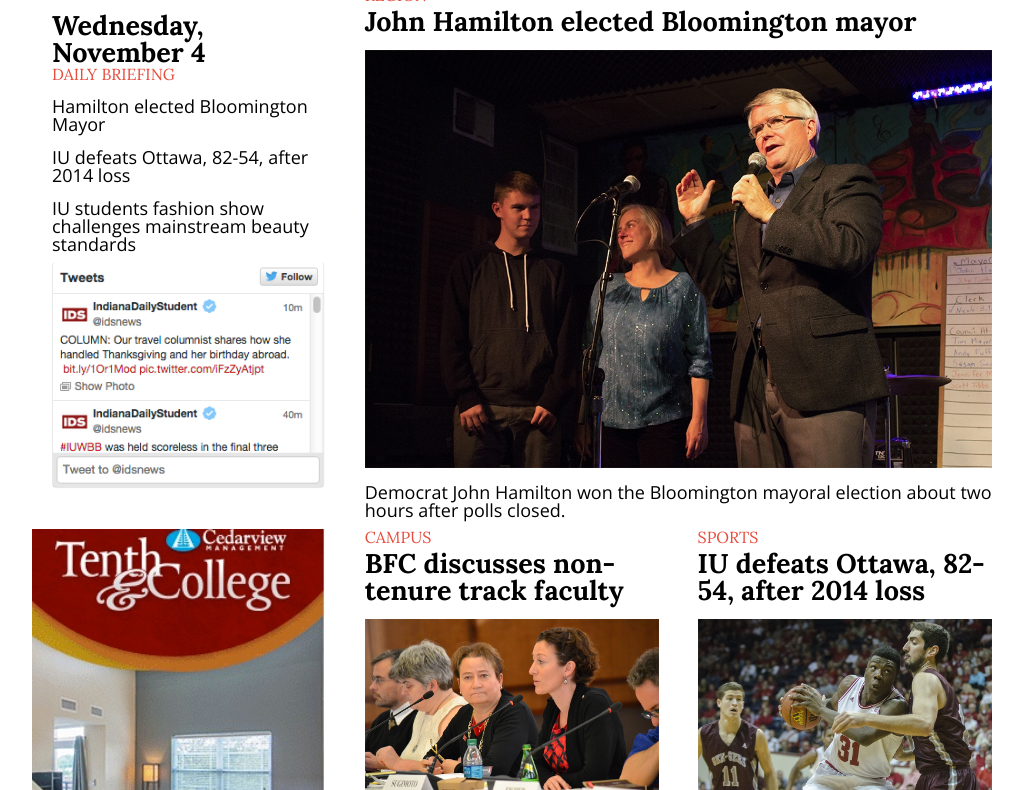
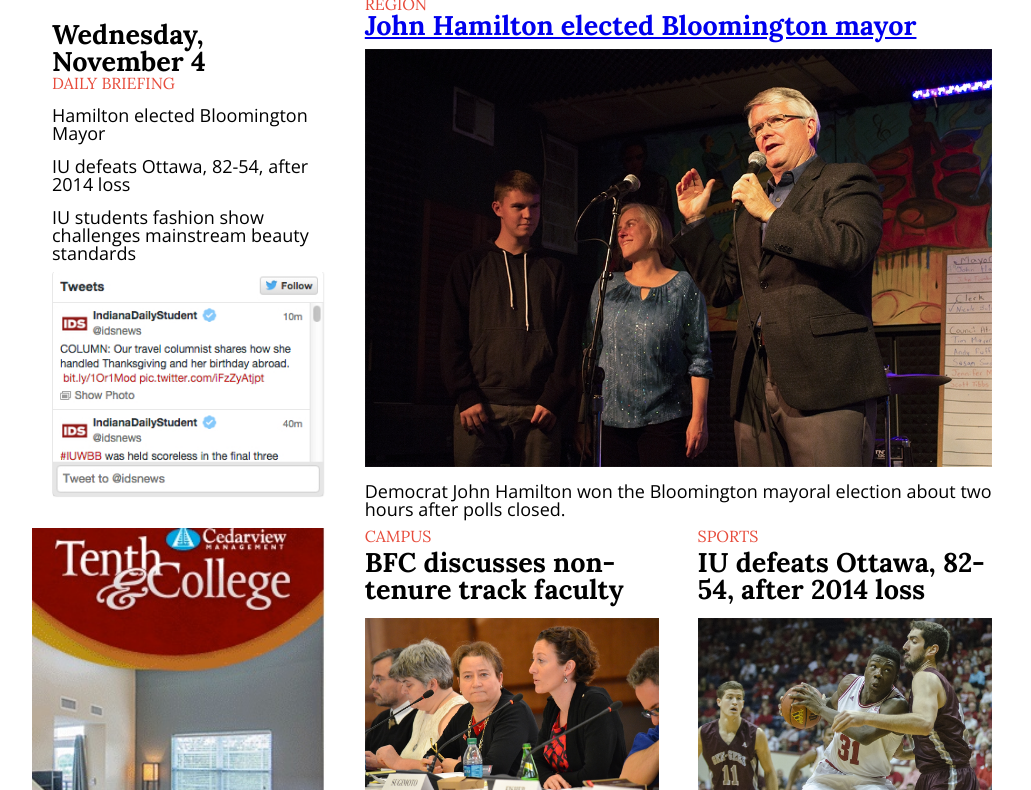
Before and after one commit to rmeert/news-redesign, a plain HTML site: page index.html in a window 1280 px wide. Shown: the part 249-1039 px from the top of the page, without its empty margins (128-1159 px from the left). Drawn offline with nearby package versions, Linux system fonts and the light colour scheme.

Commit message:
update 3

```diff
--- a/css/style.css
+++ b/css/style.css
@@ -49,6 +49,13 @@ h4 {
 	font-family: 'Open Sans', sans-serif;
 }
 
+a {
+	font-weight: bold;
+	font-size: 27px;
+	margin-top: 5px;
+	font-family: "Lora", serif;
+	font-weight: bold;
+}
 h5 {
 	font-weight: bold;
 	font-size: 27px;
--- a/index.html
+++ b/index.html
@@ -38,7 +38,7 @@
       <div class="box eight columns">
         <span> Region </span>
         <div class="photo"></div>
-          <h5> John Hamilton elected Bloomington mayor<h5>
+          <a href="http://rmeert.github.io/news-redesign-article/">John Hamilton elected Bloomington mayor</a>
           <img src="photos/Hamilton.jpg">
           <p> Democrat John Hamilton won the Bloomington mayoral election about two hours after polls closed.</p>
       </div>
```
